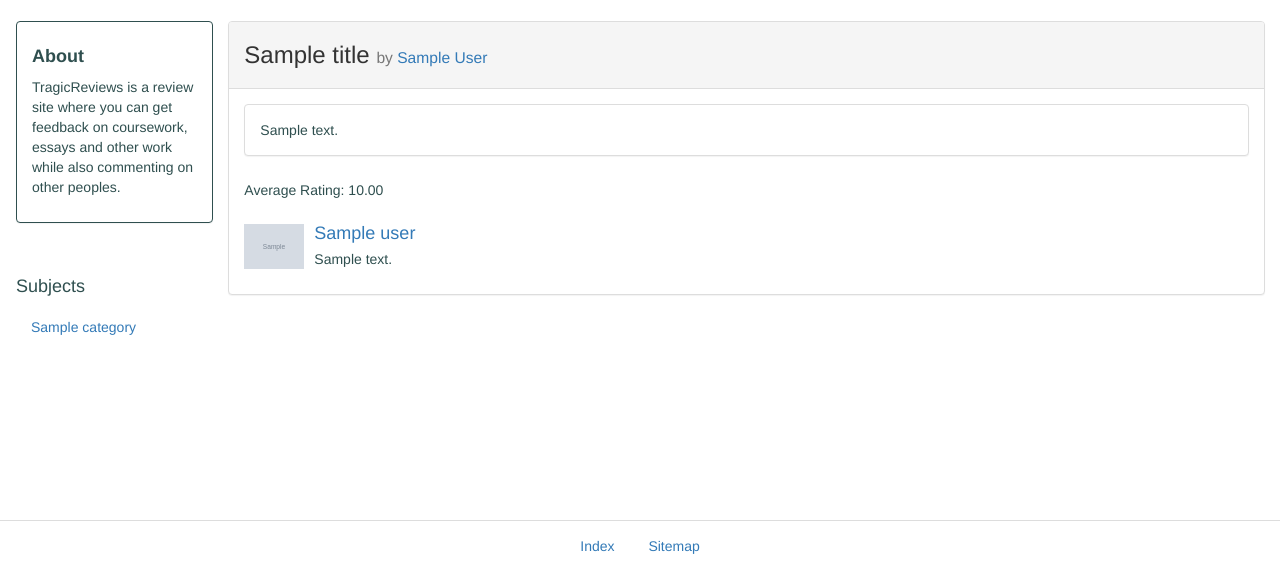
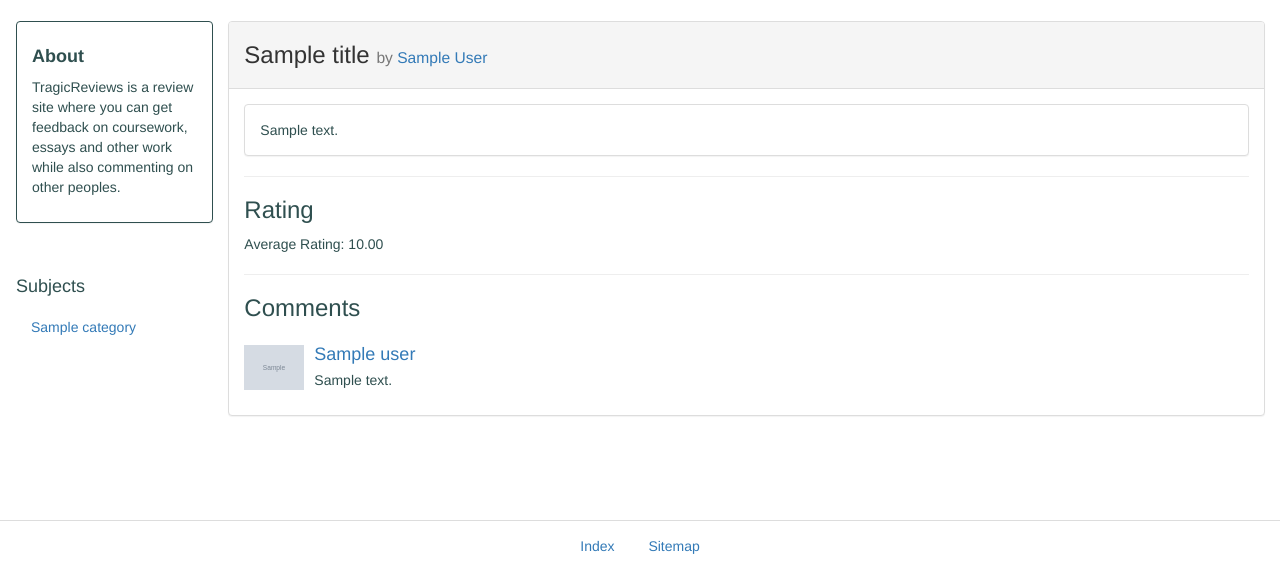
Before and after one commit to wad2-2018-lab10-teamB/tragicreviews, a Django app: template templates/tragicreviews/article.html in a window 1280 px wide. Shown: the part 229-800 px from the top of the page. Run offline with Django 3.2, Linux system fonts and the light colour scheme; the template is opened without the code that fills it: most values are stand-ins (such as "Sample title", 1, 10 or a date in 2020); grey boxes marked "Sample" are stand-in pictures; some libraries are stand-ins or nearby versions.

Commit message:
Added headings and separators to article page.

```diff
--- a/templates/tragicreviews/article.html
+++ b/templates/tragicreviews/article.html
@@ -40,7 +40,9 @@
                     <p class="article">{{ text }}</p>
                 </div>
             </div>
-            <div class="top-buffer">
+
+            <hr>
+            <h3>Rating</h3>
             <p>Average Rating: {{ rating_avg|floatformat:2 }}</p>
             {% if sub_form %}
                 <form method="post" action=".">
@@ -49,17 +51,16 @@
                     <input class="btn btn-default" type="submit" name="ratingbtn" value="Submit"/>
                 </form>
             {% endif %}
-            </div>
+
+            <hr>
+            <h3>Comments</h3>
             {% if form %}
-                <div class="top-buffer">
                 <form method="POST" action=".">
                     {% csrf_token %}
                     {% bootstrap_form form %}
                     <input class="btn btn-default" type="submit" name="commentbtn" value="Submit"/>
                 </form>
-                </div>
             {% endif %}
-
             <div class="top-buffer">
                 {% for c in comment_set %}
                     <div class="media">
```
Lines whose indentation alone changed are shown as unchanged.
